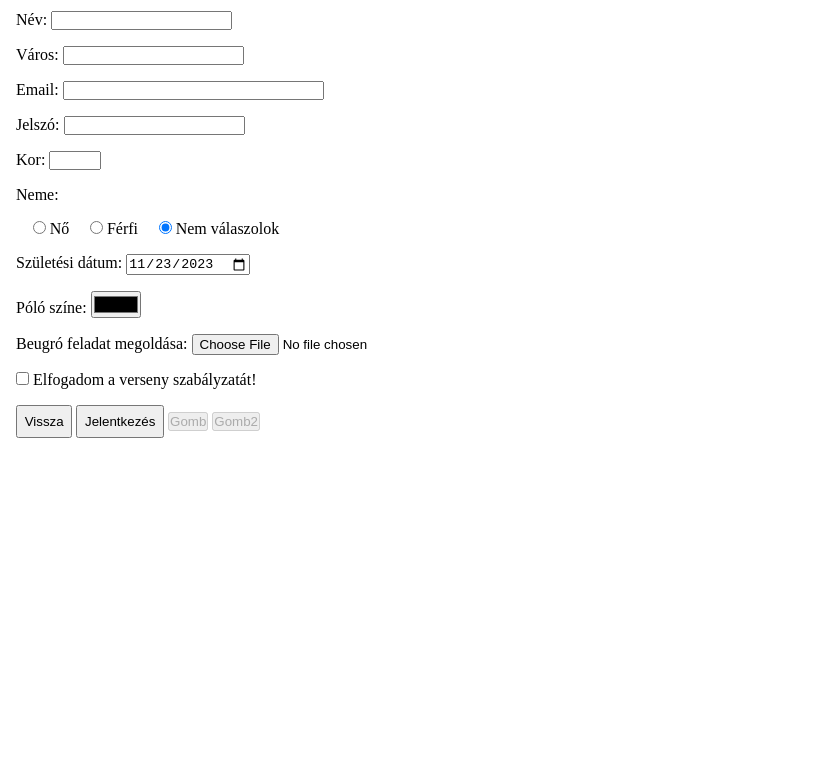
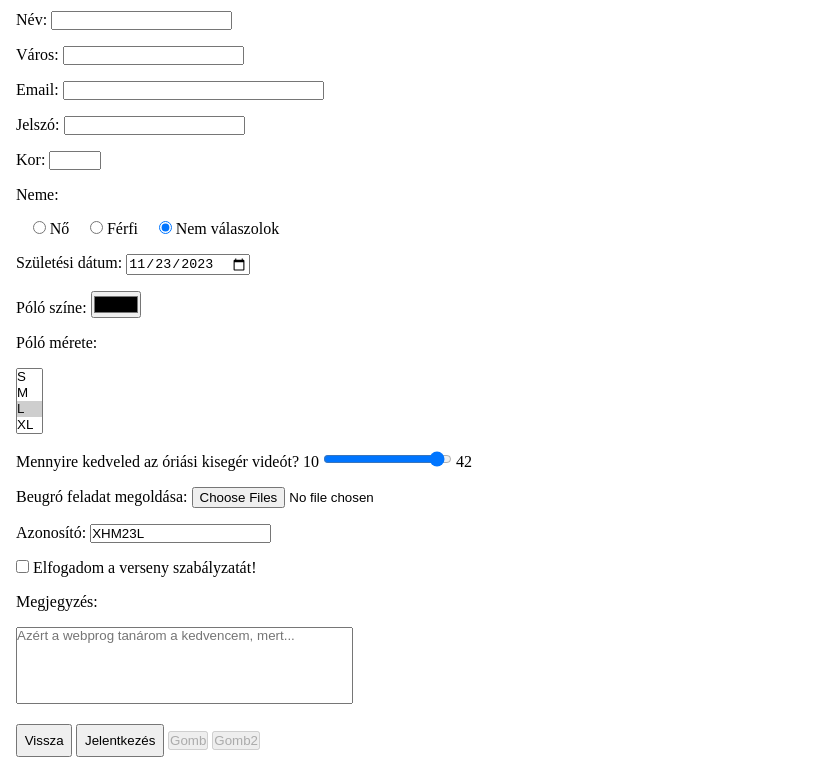
Before and after one commit to fnlckik/webprog_11bc_2023, a plain HTML site: page HTML/Form/verseny.html in a window 1280 px wide. Shown: the part 90-847 px from the top of the page, without its empty margins (0-820 px from the left). Before the commit the page ends 800 px from the top, so only its background shows below. Drawn offline with Linux system fonts and the light colour scheme.

Commit message:
range, textarea, select

```diff
--- a/HTML/Form/style.css
+++ b/HTML/Form/style.css
@@ -43,3 +43,14 @@ input[type="submit"], input[type="reset"] {
 input[type="radio"] {
     margin-left: 1.25em;
 }
+
+/* resize: both, horizontal, vertical, none */
+textarea {
+    font-family: Arial;
+    resize: none;
+}
+
+option[disabled] {
+    color: red;
+    background-color: lightgray;
+}
--- a/HTML/Form/verseny.html
+++ b/HTML/Form/verseny.html
@@ -7,6 +7,7 @@
     <link rel="stylesheet" href="style.css">
 </head>
 <body>
+    <!-- <h1 hidden>Verseny jelentkezés</h1> -->
     <h1>Verseny jelentkezés</h1>
     <!-- Kitekintés: autocomplete="off" -->
     <form>
@@ -52,12 +53,51 @@
         <input type="color" name="poloszin">
         <br>
 
+        <label>Póló mérete:</label>
+        <br>
+        <select name="polo" multiple>
+            <option value="1">S</option>
+            <option value="2">M</option>
+            <option value="3" selected>L</option>
+            <option value="4">XL</option>
+            <option value="5" disabled>XXL</option>
+        </select>
+        <br>
+
+        <label>Mennyire kedveled az óriási kisegér videót?</label>
+        <span>10</span>
+        <input type="range" name="kiseger" min="10" max="42" value="40">
+        <span>42</span>
+        <br>
+
         <label>Beugró feladat megoldása:</label>
-        <input type="file" accept=".zip, .rar">
+        <input type="file" accept=".zip, .rar" multiple>
+        <br>
+
+        <!-- disabled form elem nem kerül küldésre -->
+        <label>Azonosító:</label>
+        <input type="text" value="XHM23L" name="azon" readonly>
         <br>
 
         <input type="checkbox" id="szabalyok" name="szabalyok">
         <label for="szabalyok">Elfogadom a verseny szabályzatát!</label>
+        <br>
+
+<!-- <pre>
+Nincsen apám, se anyám,
+se istenem, se hazám,
+se bölcsőm, se szemfedőm,
+se csókom, se szeretőm.
+
+Harmadnapja nem eszek,
+se sokat, se keveset.
+Húsz esztendőm hatalom,
+húsz esztendőm eladom.
+</pre> -->
+
+        <label for="mj">Megjegyzés:</label>
+        <br>
+        <textarea id="mj" cols="40" rows="5" maxlength="12" placeholder="Azért a webprog tanárom a kedvencem, mert..."></textarea>
         <br>
 
         <input type="reset" value="Vissza">
```
